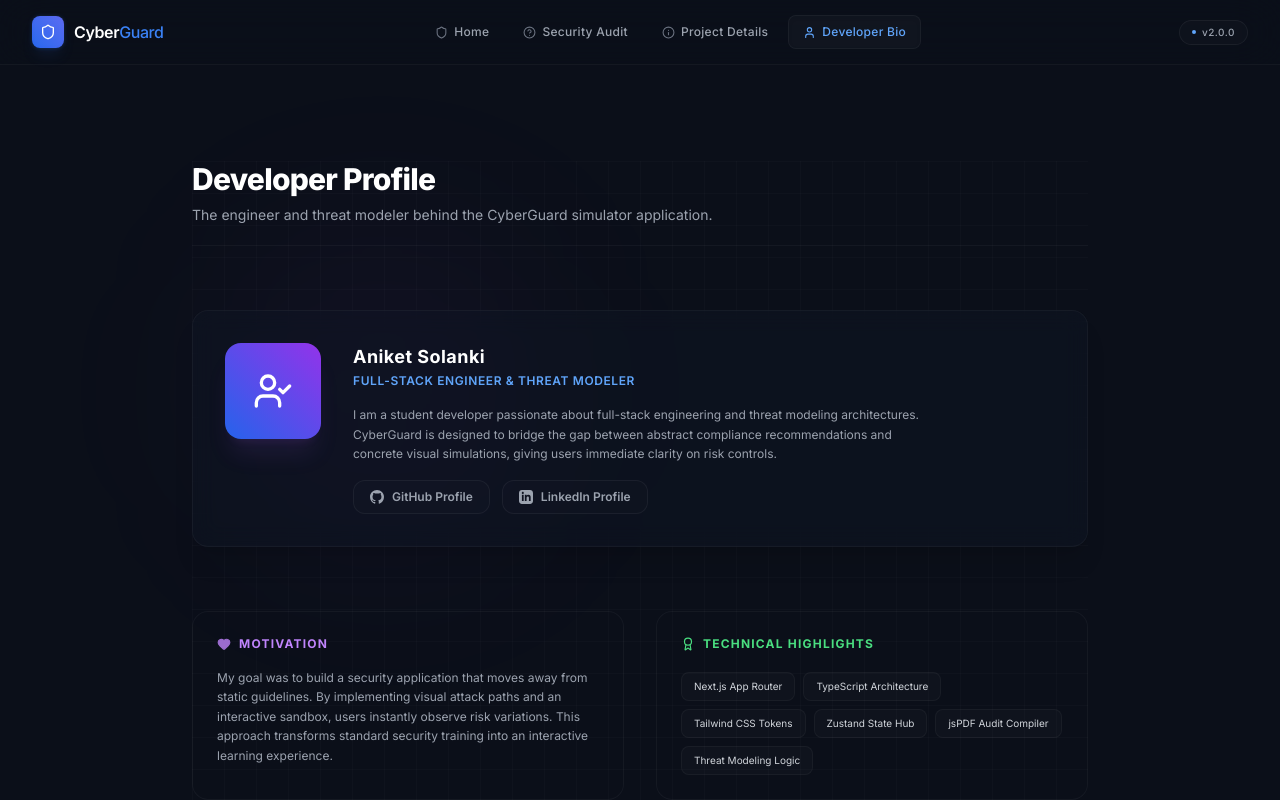
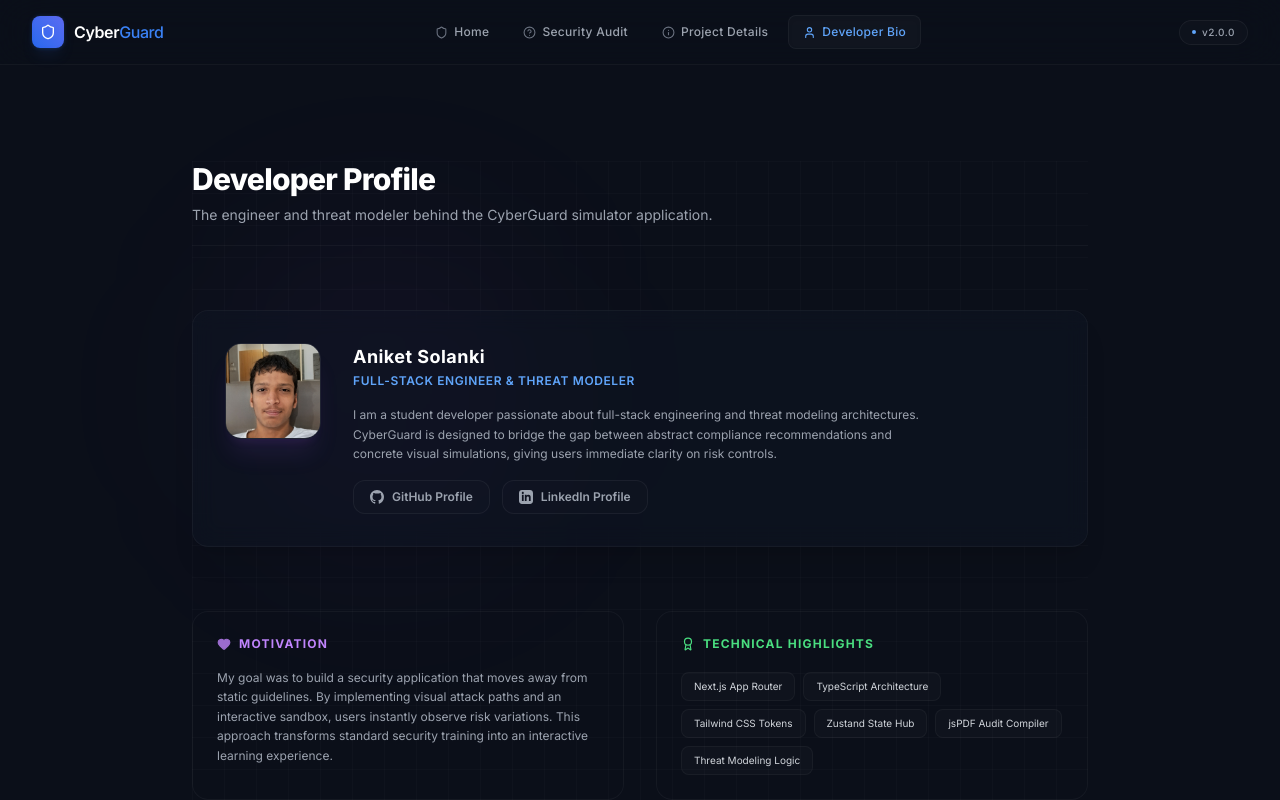
Before and after one commit to Aniket-Tech-Universe/CyberGuard, a Next.js app: page /about-developer in a window 1280 px wide. Shown: the top 800 px of the page. Built offline with nearby package versions, Linux system fonts and the light colour scheme.

Commit message:
Add developer photo and update about-developer page to display it

```diff
--- a/src/app/about-developer/page.tsx
+++ b/src/app/about-developer/page.tsx
@@ -1,6 +1,7 @@
 "use client";
 
-import { Shield, Award, UserCheck, Heart } from "lucide-react";
+import { Shield, Award, Heart } from "lucide-react";
+import Image from "next/image";
 
 export default function AboutDeveloperPage() {
   return (
@@ -19,8 +20,14 @@ export default function AboutDeveloperPage() {
       <div className="rounded-2xl border border-white/[0.04] bg-[#111827]/40 backdrop-blur-md p-6 sm:p-8 flex flex-col md:flex-row items-center md:items-start gap-8 shadow-xl animate-fade-in-up delay-100">
 
         {/* Profile Avatar Block */}
-        <div className="flex h-24 w-24 shrink-0 items-center justify-center rounded-2xl bg-gradient-to-tr from-blue-600 to-purple-600 text-white shadow-xl shadow-purple-500/10">
-          <UserCheck size={40} />
+        <div className="relative h-24 w-24 shrink-0 overflow-hidden rounded-2xl border border-white/[0.08] shadow-xl shadow-purple-500/10">
+          <Image
+            src="/developer.jpg"
+            alt="Aniket Solanki"
+            fill
+            className="object-cover"
+            priority
+          />
         </div>
 
         <div className="space-y-4 text-center md:text-left w-full">
```
Also changed, not shown: public/developer.jpg (added).
